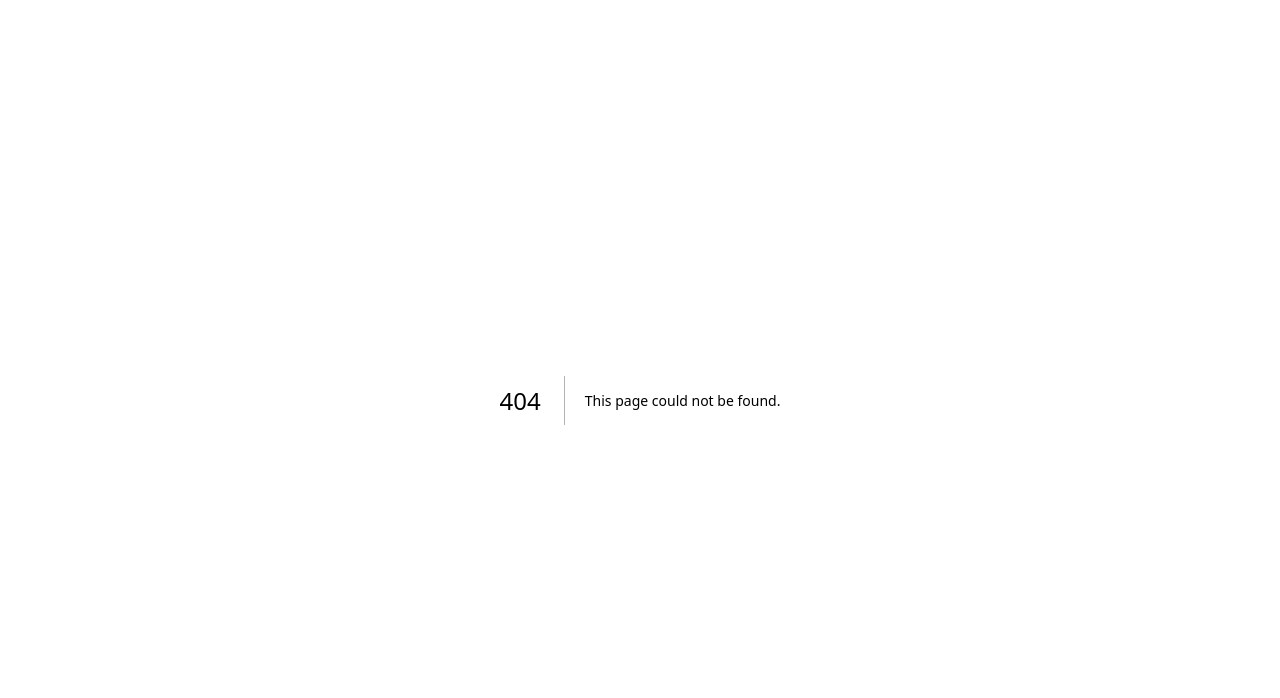
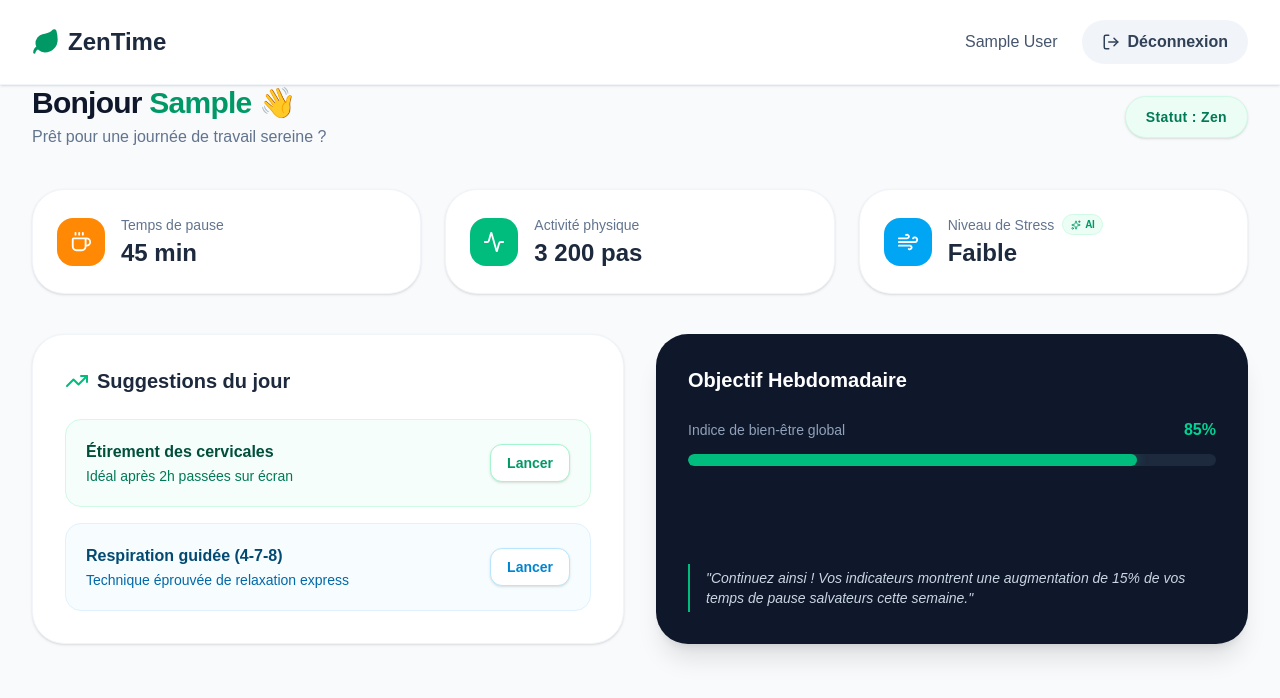
Before and after one commit to ZineddineBE/ZenTime, a Next.js app: page /dashboard in a window 1280 px wide. Before the commit this address had no page. Shown: the top 698 px of the page. Built offline with nearby package versions, Linux system fonts and the light colour scheme; no server answers; sample sign-in values are in the browser's storage.

Commit message:
✨ feat: mise en place du dashboard et création d'un composant Navbar

```diff
--- /dev/null
+++ b/app/components/navbar.tsx
@@ -0,0 +1,50 @@
+import Link from 'next/link';
+import { auth, signOut } from "@/auth";
+import { Leaf, LogOut } from 'lucide-react';
+
+export default async function Navbar() {
+  const session = await auth();
+  const isLoggedIn = !!session;
+
+  return (
+    <nav className="bg-white border-b border-slate-100 shadow-sm">
+      <div className="flex justify-between items-center px-8 py-5 max-w-7xl mx-auto">
+        <Link href="/" className="flex items-center space-x-2 text-emerald-600 hover:opacity-90 transition-opacity">
+          <Leaf size={28} fill="currentColor" />
+          <span className="text-2xl font-bold text-slate-800">ZenTime</span>
+        </Link>
+
+        <div className="flex items-center space-x-6">
+          {isLoggedIn ? (
+            <>
+              <span className="text-slate-600 font-medium hidden sm:block">
+                {session.user?.name}
+              </span>
+              <form
+                action={async () => {
+                  "use server";
+                  await signOut({ redirectTo: "/login" });
+                }}
+              >
+                <button
+                  type="submit"
+                  className="flex items-center space-x-2 bg-slate-100 text-slate-700 px-5 py-2.5 rounded-full font-semibold hover:bg-red-50 hover:text-red-600 transition-colors"
+                >
+                  <LogOut size={18} />
+                  <span>Déconnexion</span>
+                </button>
+              </form>
+            </>
+          ) : (
+            <Link
+              href="/login"
+              className="bg-emerald-600 text-white px-6 py-2.5 rounded-full font-semibold hover:bg-emerald-700 transition-colors shadow-sm"
+            >
+              Connexion
+            </Link>
+          )}
+        </div>
+      </div>
+    </nav>
+  );
+}
--- /dev/null
+++ b/app/dashboard/page.tsx
@@ -0,0 +1,139 @@
+import React from 'react';
+import { redirect } from 'next/navigation';
+import { auth } from "@/auth";
+import Navbar from "@/app/components/navbar";
+import {
+  Activity,
+  Wind,
+  Coffee,
+  TrendingUp,
+  Sparkles,
+} from 'lucide-react';
+
+// Typage TypeScript des cartes de statistiques
+interface StatCardProps {
+  title: string;
+  value: string;
+  icon: React.ElementType;
+  color: string;
+  isAI?: boolean;
+}
+
+const StatCard = ({ title, value, icon: Icon, color, isAI }: StatCardProps) => (
+  <div className="bg-white p-6 rounded-[2rem] shadow-sm border border-slate-100 flex items-center space-x-4 relative overflow-hidden">
+    <div className={`w-12 h-12 rounded-2xl ${color} flex items-center justify-center text-white flex-shrink-0`}>
+      <Icon size={22} />
+    </div>
+    <div className="flex-1">
+      <div className="flex items-center space-x-2">
+        <p className="text-slate-500 text-sm font-medium">{title}</p>
+        {isAI && (
+          <span className="flex items-center text-[10px] font-bold bg-emerald-50 text-emerald-600 px-2 py-0.5 rounded-full border border-emerald-100 uppercase tracking-tighter">
+            <Sparkles size={10} className="mr-1" /> AI
+          </span>
+        )}
+      </div>
+      <h3 className="text-2xl font-bold text-slate-800 mt-0.5">{value}</h3>
+    </div>
+  </div>
+);
+
+export default async function DashboardPage() {
+  const session = await auth();
+
+  if (!session) {
+    redirect("/login");
+  }
+
+  // Extraction dynamique du prénom de l'utilisateur connecté
+  const firstName = session.user?.name?.split(' ')[0] || "Utilisateur";
+
+  return (
+    <div className="min-h-screen bg-slate-50">
+      <Navbar />
+
+      <main className="px-8 pb-16 max-w-7xl mx-auto">
+        <div className="flex flex-col sm:flex-row sm:justify-between sm:items-center gap-4 mb-10">
+          <div>
+            <h1 className="text-3xl font-extrabold text-slate-900 tracking-tight">
+              Bonjour <span className="text-emerald-600">{firstName}</span> 👋
+            </h1>
+            <p className="text-slate-500 mt-1">Prêt pour une journée de travail sereine ?</p>
+          </div>
+          <div>
+            <div className="inline-block bg-emerald-50 text-emerald-700 border border-emerald-100 px-5 py-2.5 rounded-full text-sm font-bold tracking-wide shadow-sm">
+              Statut : Zen
+            </div>
+          </div>
+        </div>
+
+        <div className="grid grid-cols-1 md:grid-cols-3 gap-6 mb-10">
+          <StatCard
+            title="Temps de pause"
+            value="45 min"
+            icon={Coffee}
+            color="bg-orange-400"
+          />
+          <StatCard
+            title="Activité physique"
+            value="3 200 pas"
+            icon={Activity}
+            color="bg-emerald-500"
+          />
+          <StatCard
+            title="Niveau de Stress"
+            value="Faible"
+            icon={Wind}
+            color="bg-sky-500"
+            isAI={true}
+          />
+        </div>
+
+        <div className="grid grid-cols-1 lg:grid-cols-2 gap-8">
+          <div className="bg-white p-8 rounded-[2rem] shadow-sm border border-slate-100">
+            <h2 className="text-xl font-bold text-slate-800 mb-6 flex items-center">
+              <TrendingUp className="mr-2 text-emerald-500" /> Suggestions du jour
+            </h2>
+            <div className="space-y-4">
+              <div className="p-5 bg-emerald-50/50 rounded-2xl border border-emerald-100 flex items-center justify-between group hover:shadow-md transition-all">
+                <div>
+                  <p className="font-bold text-emerald-900">Étirement des cervicales</p>
+                  <p className="text-sm text-emerald-700 mt-0.5">Idéal après 2h passées sur écran</p>
+                </div>
+                <button className="bg-white text-emerald-600 border border-emerald-200 px-4 py-2 rounded-xl text-sm font-bold shadow-sm hover:bg-emerald-600 hover:text-white transition-colors">
+                  Lancer
+                </button>
+              </div>
+
+              <div className="p-5 bg-sky-50/50 rounded-2xl border border-sky-100 flex items-center justify-between group hover:shadow-md transition-all">
+                <div>
+                  <p className="font-bold text-sky-900">Respiration guidée (4-7-8)</p>
+                  <p className="text-sm text-sky-700 mt-0.5">Technique éprouvée de relaxation express</p>
+                </div>
+                <button className="bg-white text-sky-600 border border-sky-200 px-4 py-2 rounded-xl text-sm font-bold shadow-sm hover:bg-sky-600 hover:text-white transition-colors">
+                  Lancer
+                </button>
+              </div>
+            </div>
+          </div>
+
+          <div className="bg-slate-900 p-8 rounded-[2rem] text-white shadow-xl flex flex-col justify-between">
+            <div>
+              <h2 className="text-xl font-bold mb-6">Objectif Hebdomadaire</h2>
+              <div className="flex items-center justify-between mb-3">
+                <span className="text-slate-400 text-sm">Indice de bien-être global</span>
+                <span className="text-emerald-400 font-bold">85%</span>
+              </div>
+              <div className="w-full bg-slate-800 h-3 rounded-full overflow-hidden">
+                <div className="bg-emerald-500 h-full w-[85%] rounded-full shadow-[0_0_12px_rgba(16,185,129,0.4)]"></div>
+              </div>
+            </div>
+            <p className="mt-8 text-slate-300 text-sm italic border-l-2 border-emerald-500 pl-4 py-1">
+              "Continuez ainsi ! Vos indicateurs montrent une augmentation de 15% de vos temps de pause salvateurs cette semaine."
+            </p>
+          </div>
+        </div>
+      </main>
+    </div>
+  );
+}
--- a/app/page.tsx
+++ b/app/page.tsx
@@ -1,18 +1,16 @@
 import React from 'react';
 import Link from 'next/link';
-import { auth, signOut } from "@/auth"; // Import de NextAuth
+import { auth } from "@/auth";
+import Navbar from "@/app/components/navbar";
 import {
-  Leaf,
   Coffee,
   Activity,
   Brain,
   ChevronRight,
   BarChart3,
   ShieldCheck,
-  LogOut,
 } from 'lucide-react';
 
-// Typage pour TypeScript
 interface FeatureCardProps {
   icon: React.ElementType;
   title: string;
@@ -39,48 +37,8 @@ export default async function HomePage() {
 
   return (
     <div className="min-h-screen bg-white">
-      {/* Navigation */}
-      <nav className="flex justify-between items-center px-8 py-6 max-w-7xl mx-auto">
-        <div className="flex items-center space-x-2 text-emerald-600">
-          <Leaf size={28} fill="currentColor" />
-          <span className="text-2xl font-bold text-slate-800">ZenTime</span>
-        </div>
+      <Navbar/>
 
-        <div className="flex items-center space-x-6">
-          {isLoggedIn ? (
-            // Affichage si l'utilisateur est connecté
-            <>
-              <span className="text-slate-600 font-medium hidden sm:block">
-                {session.user?.name}
-              </span>
-              <form
-                action={async () => {
-                  "use server";
-                  await signOut({ redirectTo: "/login" });
-                }}
-              >
-                <button
-                  type="submit"
-                  className="flex items-center space-x-2 bg-slate-100 text-slate-700 px-5 py-2.5 rounded-full font-semibold hover:bg-red-50 hover:text-red-600 transition-colors"
-                >
-                  <LogOut size={18} />
-                  <span>Déconnexion</span>
-                </button>
-              </form>
-            </>
-          ) : (
-            // Affichage si l'utilisateur est visiteur
-            <Link
-              href="/login"
-              className="bg-emerald-600 text-white px-6 py-2.5 rounded-full font-semibold hover:bg-emerald-700 transition-colors shadow-sm"
-            >
-              Connexion
-            </Link>
-          )}
-        </div>
-      </nav>
-
-      {/* Hero Section */}
       <section className="px-8 pt-16 pb-24 max-w-7xl mx-auto text-center">
         <h1 className="text-5xl md:text-6xl font-extrabold text-slate-900 mb-6 tracking-tight">
           {isLoggedIn ? (
@@ -108,7 +66,6 @@ export default async function HomePage() {
         </div>
       </section>
 
-      {/* Features Grid */}
       <section className="bg-slate-50 py-24 px-8">
         <div className="max-w-7xl mx-auto">
           <div className="text-center mb-16">
@@ -143,7 +100,6 @@ export default async function HomePage() {
         </div>
       </section>
 
-      {/* Trust Section */}
       <section className="py-20 px-8 max-w-7xl mx-auto border-t border-slate-100">
         <div className="flex flex-col md:flex-row items-center justify-around gap-12 opacity-60">
           <div className="flex items-center space-x-2">
--- a/proxy.ts
+++ b/proxy.ts
@@ -1,7 +1,6 @@
 import NextAuth from "next-auth";
 import { authConfig } from "./auth.config";
 
-// NextAuth initialise la vérification de session sans bcrypt ni Prisma
 export default NextAuth(authConfig).auth((req) => {
 	const isLoggedIn = !!req.auth;
 	const { pathname } = req.nextUrl;
```
